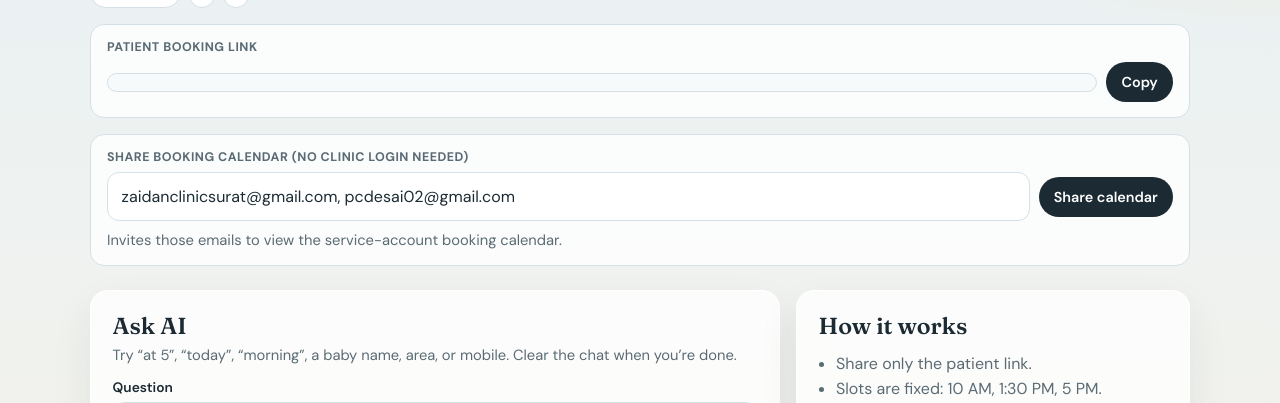
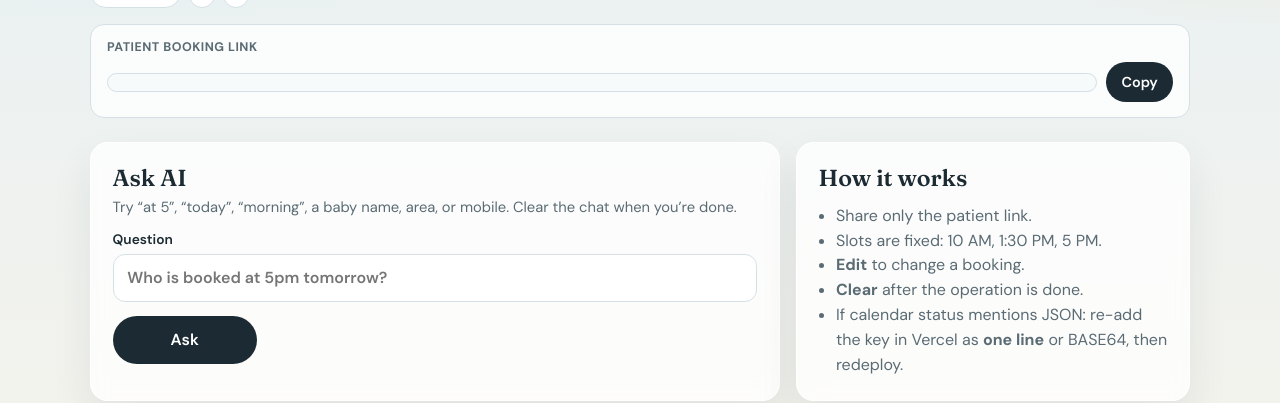
Before and after one commit to Pcdesai11/appointment-app, a Flask app: template templates/doctor.html in a window 1280 px wide. Shown: the part 171-574 px from the top of the page. Run offline with Flask 3, Linux system fonts and the light colour scheme; the template is opened without the code that fills it, so the values that code supplies are empty.

Commit message:
Remove Share calendar button from the doctor desk.
Co-authored-by: Cursor <cursoragent@cursor.com>

```diff
--- a/app.py
+++ b/app.py
@@ -1100,28 +1100,6 @@ def doctor_dashboard():
             flash("Chat cleared. Ask a new question anytime.", "success")
             return redirect(url_for("doctor_dashboard"))
 
-        if action == "share_calendar":
-            emails_raw = request.form.get("share_emails", "")
-            emails = [part.strip() for part in re.split(r"[,\s;]+", emails_raw) if part.strip()]
-            try:
-                from google_calendar import share_calendar_with_emails
-
-                ok, errors = share_calendar_with_emails(emails, role="reader")
-                if ok:
-                    flash(
-                        "Shared calendar with: "
-                        + ", ".join(ok)
-                        + ". They should get an email / see it under Other calendars.",
-                        "success",
-                    )
-                for err in errors:
-                    flash(err, "error")
-                if not ok and not errors:
-                    flash("Could not share calendar.", "error")
-            except Exception as exc:
-                flash(f"Could not share calendar: {exc}", "error")
-            return redirect(url_for("doctor_dashboard"))
-
         if action == "ask":
             question = request.form.get("question", "").strip()
             rows = read_appointments()
--- a/static/style.css
+++ b/static/style.css
@@ -664,12 +664,6 @@ tr:last-child td {
   word-break: break-all;
 }
 
-.calendar-share-form input[type="text"] {
-  flex: 1 1 220px;
-  min-height: 2.4rem;
-  margin: 0;
-}
-
 .panel-head .hint {
   margin-bottom: 0.75rem;
 }
--- a/templates/doctor.html
+++ b/templates/doctor.html
@@ -39,23 +39,6 @@
           <code id="patient-link">{{ patient_link }}</code>
           <button type="button" class="btn btn-secondary btn-compact" id="copy-link">Copy</button>
         </div>
-      </div>
-
-      <div class="share-box">
-        <p class="share-label">Share booking calendar (no clinic login needed)</p>
-        <form method="post" class="share-row calendar-share-form">
-          <input
-            type="text"
-            name="share_emails"
-            value="zaidanclinicsurat@gmail.com, pcdesai02@gmail.com"
-            placeholder="email@gmail.com"
-            autocomplete="email"
-          />
-          <button type="submit" class="btn btn-secondary btn-compact" name="action" value="share_calendar">
-            Share calendar
-          </button>
-        </form>
-        <p class="hint" style="margin:0.55rem 0 0">Invites those emails to view the service-account booking calendar.</p>
       </div>
     </header>
 
```
Also changed, not shown: google_calendar.py (+0 -49 lines).
